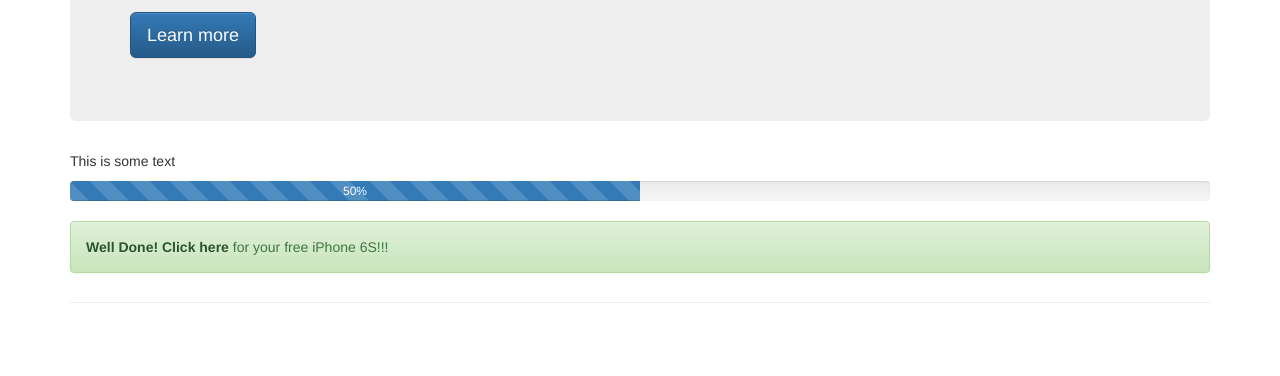
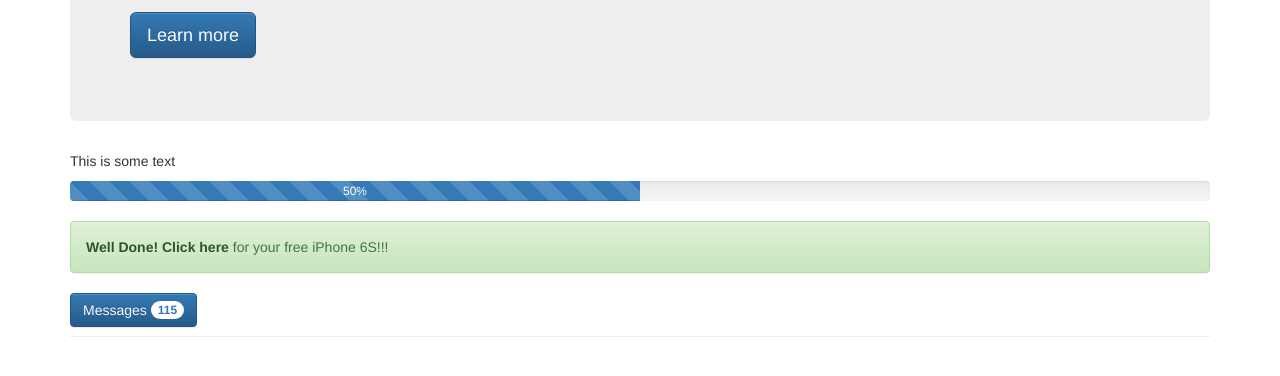
Before and after one commit to iambradleyy/savings, a website: page index.html in a window 1280 px wide. Shown: the part 270-646 px from the top of the page. Drawn offline with nearby package versions, Linux system fonts and the light colour scheme.

Commit message:
Add button with badge.

```diff
--- a/index.html
+++ b/index.html
@@ -26,6 +26,9 @@
         <div class="alert alert-success" role="alert">
             <a href="#" class="alert-link"><strong>Well Done!</strong><strong> Click here </strong></a> for your free iPhone 6S!!!
         </div>
+        <button class="btn btn-primary" type="button">
+            Messages <span class="badge">115</span>
+        </button>
     </div>
 </body>
 </html>
```
